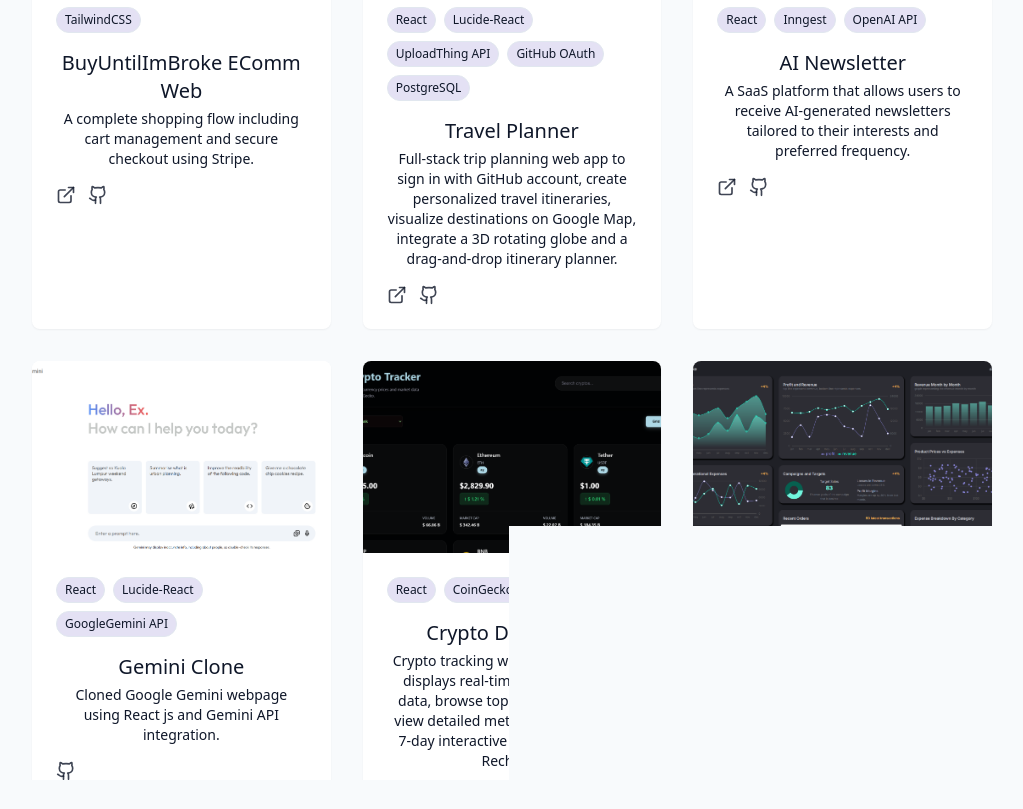
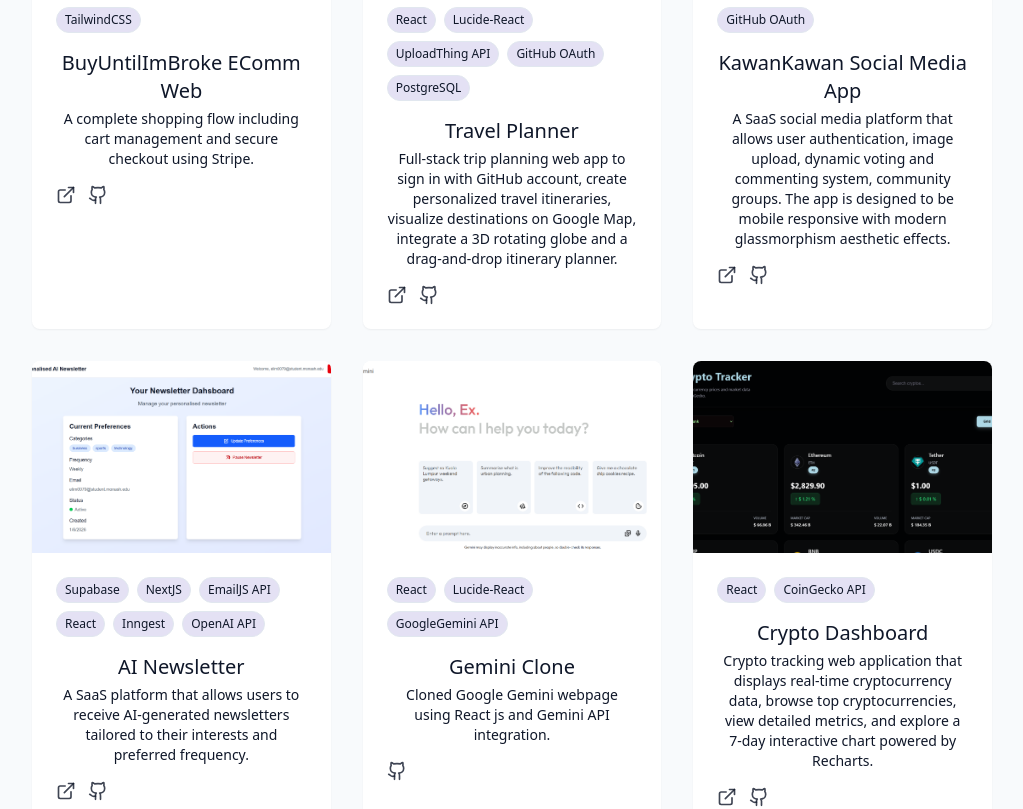
Before and after one commit to excelyynxl-a11y/my-portfolio, a React (Vite) app: page / in a window 1280 px wide. Shown: the part 3893-4702 px from the top of the page, without its empty margins (128-1151 px from the left). Built offline with nearby package versions, Linux system fonts and the light colour scheme.

Commit message:
add KawanKawan project

```diff
--- a/src/components/ProjectsSection.jsx
+++ b/src/components/ProjectsSection.jsx
@@ -20,7 +20,16 @@
         gitUrl: "https://github.com/excelyynxl-a11y/travel-planner-app",
     },
     {
-        id: 3,
+        id: 4,
+        title: "KawanKawan Social Media App",
+        description: "A SaaS social media platform that allows user authentication, image upload, dynamic voting and commenting system, community groups. The app is designed to be mobile responsive with modern glassmorphism aesthetic effects.",
+        image: "/projects/kawan_kawan_social_media.png",
+        tags: ["Supabase", "React", "TailwindCSS", "GitHub OAuth"],
+        demoUrl: "https://social-media-kawan-kawan-git-main-excelyynxs-projects.vercel.app/",
+        gitUrl: "https://github.com/excelyynxl-a11y/social-media-app",
+    },
+    {
+        id: 5,
         title: "AI Newsletter",
         description: "A SaaS platform that allows users to receive AI-generated newsletters tailored to their interests and preferred frequency.",
         image: "/projects/ai_newsletter.png",
@@ -29,7 +38,7 @@
         gitUrl: "https://github.com/excelyynxl-a11y/ai-newsletter",
     },
     {
-        id: 4,
+        id: 6,
         title: "Gemini Clone",
         description: "Cloned Google Gemini webpage using React js and Gemini API integration.",
         image: "/projects/gemini_clone.png",
@@ -38,7 +47,7 @@
         gitUrl: "https://github.com/excelyynxl-a11y/gemini-clone",
     },
     {
-        id: 5,
+        id: 7,
         title: "Crypto Dashboard",
         description: "Crypto tracking web application that displays real-time cryptocurrency data, browse top cryptocurrencies, view detailed metrics, and explore a 7-day interactive chart powered by Recharts.",
         image: "/projects/crypto_dashboard.png",
@@ -47,7 +56,7 @@
         gitUrl: "https://github.com/excelyynxl-a11y/crypto-price-website",
     },
     {
-        id: 5,
+        id: 8,
         title: "Finance Tracker",
         description: "Finance Tracker with Machine Learning Predictions using Regression, Recharts, Redux Toolkit and Material UI",
         image: "/projects/finance_tracker.png",
@@ -56,7 +65,7 @@
         gitUrl: "https://github.com/excelyynxl-a11y/finance-tracker",
     },
     {
-        id: 6,
+        id: 9,
         title: "Weightlifting Management System",
         description: "WLMS that registers athletes, validates for registration of athletes, and determines barbell setup for a liftoff.",
         image: "/projects/wlms.png",
@@ -65,7 +74,7 @@
         gitUrl: "https://github.com/excelyynxl-a11y/WeightliftingManagementSystem/tree/main",
     },
     {
-        id: 7,
+        id: 10,
         title: "About Me Quiz",
         description: "Simple 'About Me' quiz create using React framework, Users can answer multiple-choice questions, get instant feedback on correctness, get final score and restart the quiz.",
         image: "/projects/about_me.png",
@@ -74,7 +83,7 @@
         gitUrl: "https://github.com/excelyynxl-a11y/about-me-quiz",
     },
     {
-        id: 8,
+        id: 11,
         title: "Pomodoro Timer",
         description: "Pomodoro timer for short, medium and long breaks with sound effect.",
         image: "/projects/pomodoro_timer.png",
@@ -83,7 +92,7 @@
         gitUrl: "https://github.com/excelyynxl-a11y/pomodoro.git",
     },
     {
-        id: 9,
+        id: 12,
         title: "Tic Tac Toe",
         description: "Classic tic tac toe game where players can play with computers..",
         image: "/projects/tic_tac_toe.png",
@@ -92,7 +101,7 @@
         gitUrl: "https://github.com/excelyynxl-a11y/TicTacToeGame.git",
     },
     {
-        id: 10,
+        id: 13,
         title: "Weather App",
         description: "Weather web that allows users to search a city and obtain a weather forecast.",
         image: "/projects/weather_app.png",
@@ -101,7 +110,7 @@
         gitUrl: "https://github.com/excelyynxl-a11y/WeatherApp.git",
     },
     {
-        id: 11,
+        id: 14,
         title: "Text to Voice Converter",
         description: "Text to voice converter where user can input their text, select a voice and hear an audible speech.",
         image: "/projects/text_to_voice_converter.png",
```
Also changed, not shown: public/projects/kawan_kawan_social_media.png (added).
